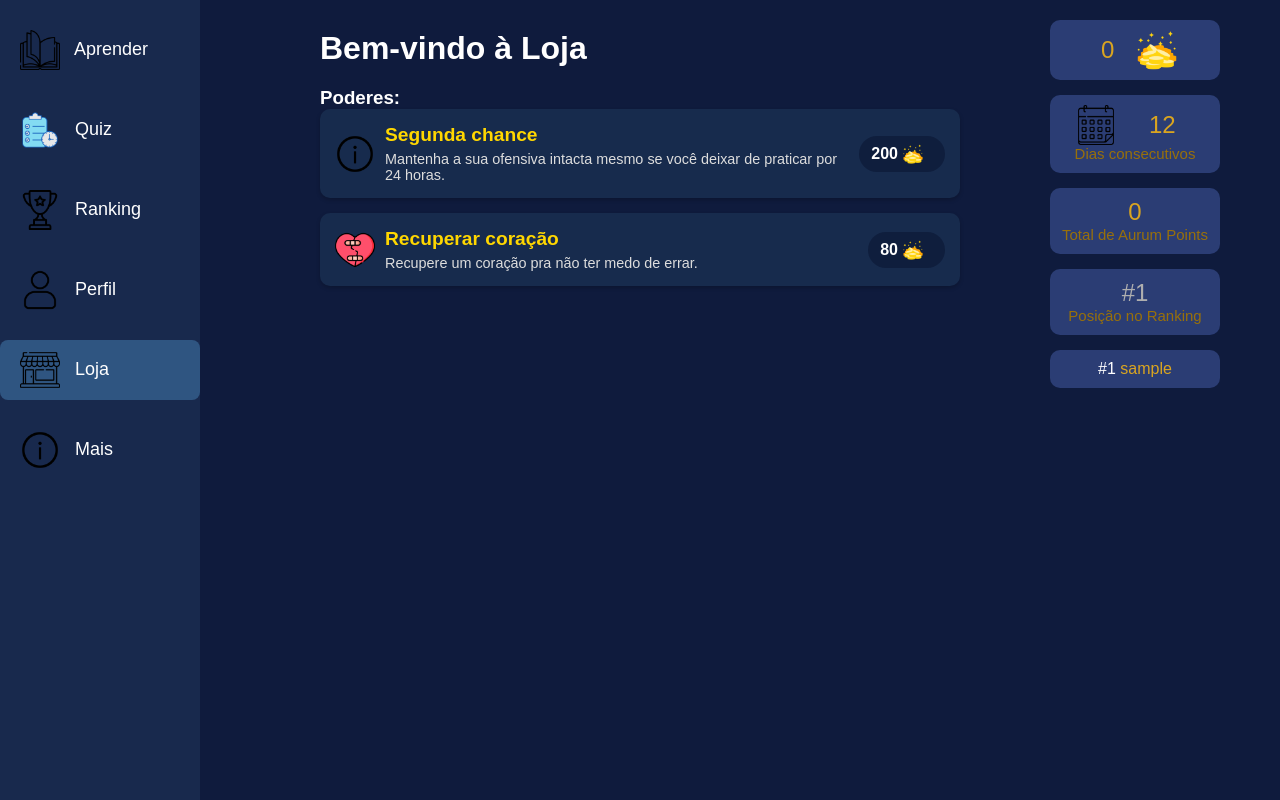
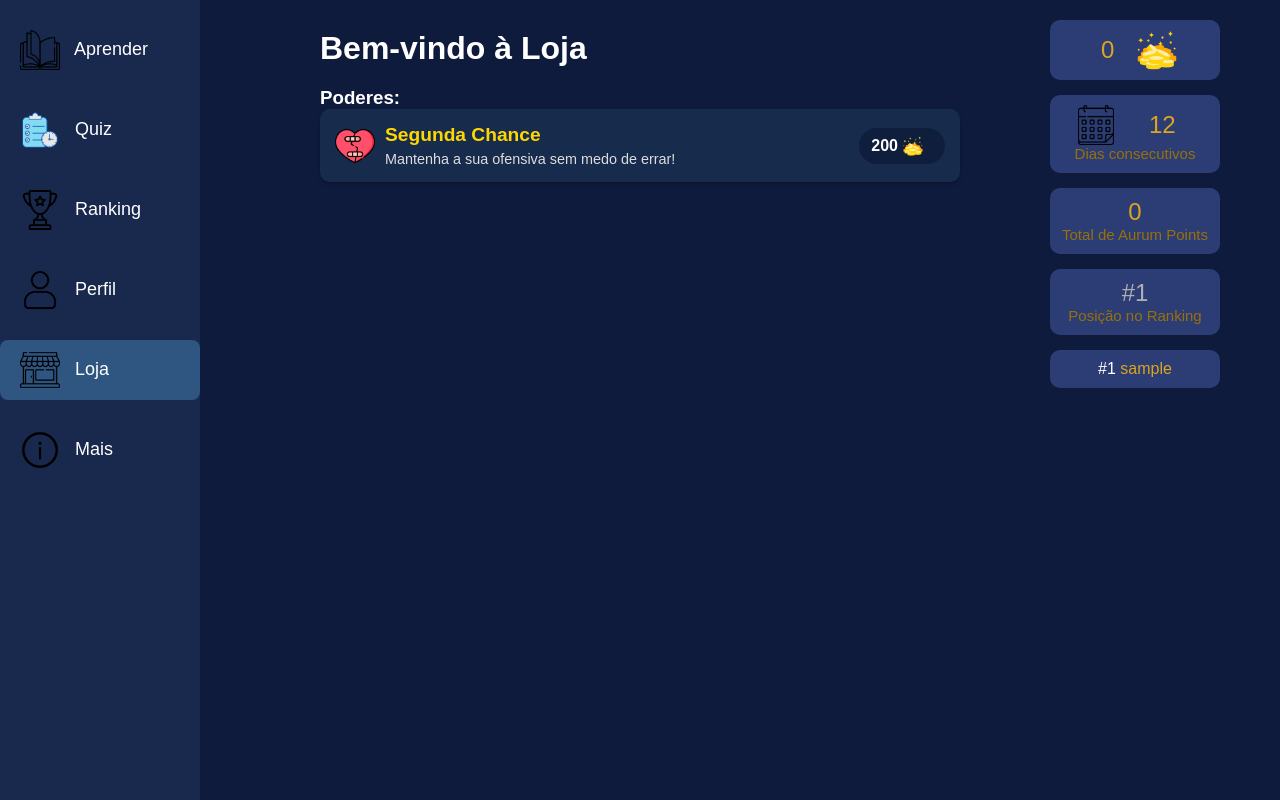
Before and after one commit to gabi-tarifa/AurumProject, a Flask app: page /loja in a window 1280 px wide. Run offline with Flask 3, Linux system fonts and the light colour scheme; the visitor is signed in with stand-in values (Sample User, id 1); data comes from the database, SQL or seed files in the repository.

Commit message:
ajuste tela loja e pequena alteracao (teste) conquista secreta

```diff
--- a/AurumProject/app.py
+++ b/AurumProject/app.py
@@ -1,6 +1,6 @@
 from flask import Flask, request, jsonify, render_template
 from flask_cors import CORS
-from models import db, Usuario, Modulo, Tarefa, Conquistas, UsuarioConquistas
+from models import db, Usuario, Modulo, Tarefa, Conquistas, UsuarioConquistas, Poderes, PoderesUsuario
 from werkzeug.security import generate_password_hash, check_password_hash
 import os
 from flask import redirect, url_for, flash
@@ -10,6 +10,7 @@ from app import db
 from flask_login import LoginManager, login_user, logout_user
 import secrets
 from setup_conquistas import criar_conquistas
+from setup_poderes import criar_poderes
 from datetime import datetime
 from apscheduler.schedulers.background import BackgroundScheduler
 
@@ -39,6 +40,7 @@ db.init_app(app)
 with app.app_context():
     db.create_all()
     criar_conquistas()
+    criar_poderes()
 
 
 
@@ -201,12 +203,16 @@ def quiz_page():
 def store_page():
     usuarios = Usuario.query.order_by(Usuario.pontos_semanais.desc()).all()
 
+    poderes = Poderes.query.all()
+
     # Encontrar a posição do usuário no ranking
     posicao_ranking = next((i + 1 for i, u in enumerate(usuarios) if u.id == current_user.id), None)
+
 
     return render_template(
         "loja.html",
         usuario=current_user,
+        poderes=poderes,
         usuarios=usuarios,
         posicao_ranking=posicao_ranking,
         pontos = current_user.pontos,
--- a/AurumProject/static/css/aurum.css
+++ b/AurumProject/static/css/aurum.css
@@ -756,6 +756,9 @@ label{
 .iconeconquista{
   width: 50px;
   height: 50px;
+}
+
+.ifsp{
   border-radius: 50%;
 }
 
--- a/AurumProject/templates/loja.html
+++ b/AurumProject/templates/loja.html
@@ -63,28 +63,19 @@
       <section class="poderes">
   <h3>Poderes:</h3>
 
+  {% for poder in poderes %}
     <div class="poder">
-          <img class="icon" src="{{ url_for('static', filename='img//info.png') }}" alt="Segunda Chance" class="poder-icone">
+      <img class="icon" src="{{ url_for('static', filename=poder.imagem) }}" alt="{{ poder.nome }}">
       <div class="poder-info">
-            <h4>Segunda chance</h4>
-            <p>Mantenha a sua ofensiva intacta mesmo se você deixar de praticar por 24 horas.</p>
+        <h4>{{ poder.nome }}</h4>
+        <p>{{ poder.descricao }}</p>
       </div>
       <div class="poder-custo">
-            200 <img class="icon" src="{{ url_for('static', filename='img//stack-of-coins.png') }}" alt="Aurum Points">
+        {{ poder.preco }}
+        <img class="icon" src="{{ url_for('static', filename='img/stack-of-coins.png') }}" alt="Aurum Points">
       </div>
     </div>
-
-        <div class="poder">
-          <img class="icon" src="{{ url_for('static', filename='img//broken-heart.png') }}" alt="Recuperar Coração" class="poder-icone">
-          <div class="poder-info">
-            <h4>Recuperar coração</h4>
-            <p>Recupere um coração pra não ter medo de errar.</p>
-          </div>
-          <div class="poder-custo">
-            80 <img class="icon" src="{{ url_for('static', filename='img//stack-of-coins.png') }}" alt="Aurum Points">
-          </div>
-        </div>
-
+  {% endfor %}
 </section>
     </main>
       </div>
```
Also changed, not shown: AurumProject/models.py (+22 -2 lines), AurumProject/setup_poderes.py (added, +16 -0 lines), AurumProject/static/imgpoderes/broken-heart.png (renamed from AurumProject/static/img/broken-heart.png). Lines whose indentation alone changed are shown as unchanged.
